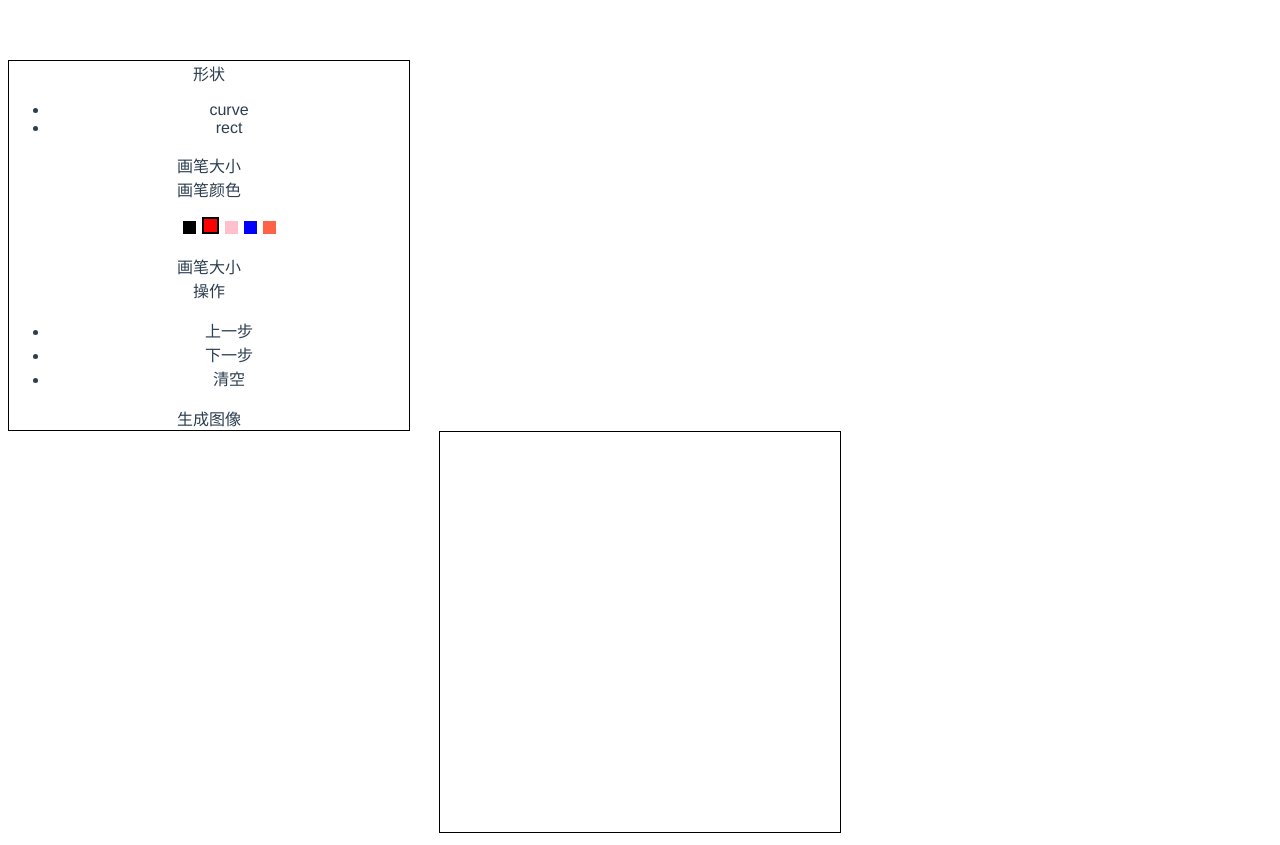
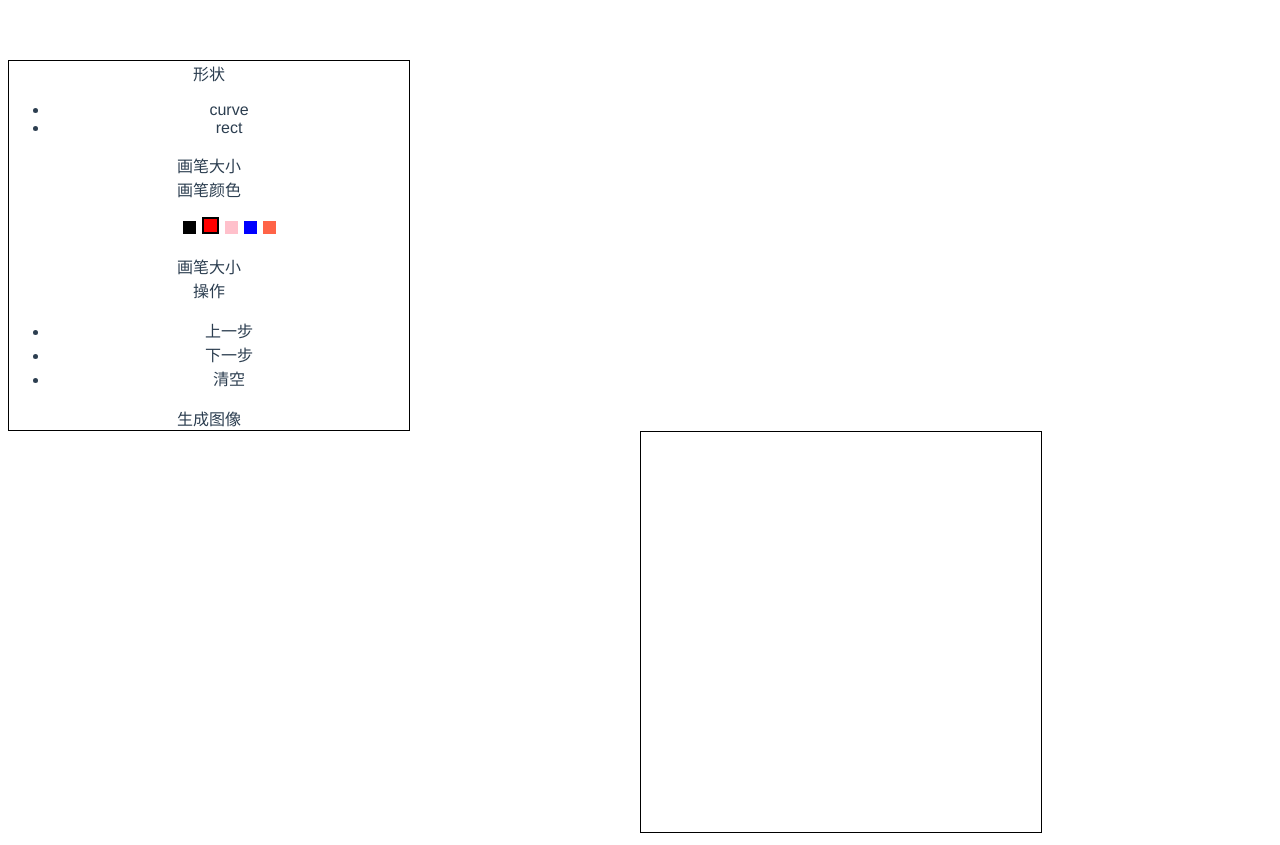
Before and after one commit to fangbinwei/painter_vue, a Vue app: page /#/ in a window 1280 px wide. Built offline with nearby package versions, Linux system fonts and the light colour scheme.

Commit message:
画矩形保留轨迹

```diff
--- a/src/components/Hello.vue
+++ b/src/components/Hello.vue
@@ -33,6 +33,7 @@
           </section>
         <section class="pic-generator">生成图像</section>
       </div>
+      <div class="canvas-wrap">
         <canvas
         id="canvas"
         width="400"
@@ -43,6 +44,18 @@
         @touchstart="canvasDown"
         @touchmove="canvasMove"
         @touchend="canvasUp"></canvas>
+        <canvas
+        id="canvas-track"
+        width="400"
+        height="400"
+        @mousedown="canvasDown"
+        @mousemove="canvasMove"
+        @mouseup="canvasUp"
+        @touchstart="canvasDown"
+        @touchmove="canvasMove"
+        @touchend="canvasUp"></canvas>
+    </div>
+
       </div>
   </div>
 </template>
@@ -53,10 +66,12 @@ export default {
   data () {
     return {
       canvas: null,
+      canvasTrack: null,
       shapes: ['curve', 'rect'],
       colors: ['black', 'red', 'pink', 'blue', 'tomato'],
       canvasMouseMove: false,
       context: {},
+      trackContext: {},
       config: {
         lineShape: 'curve',
         lineWidth: 1,
@@ -87,7 +102,12 @@ export default {
       let {lineWidth, lineColor, lineShape} = this.config
       this.context.lineWidth = lineWidth
       this.context.lineColor = lineColor
-      this.context.strokeStyle = this.config.lineColor
+      this.context.strokeStyle = lineColor
+
+      // track
+      this.trackContext.lineWidth = lineWidth
+      this.trackContext.lineColor = lineColor
+      this.trackContext.strokeStyle = lineColor
     },
     setShape (shape) {
       this.config.lineShape = shape
@@ -113,7 +133,7 @@ export default {
         case 'prev':
         case 'next':
         case 'clear':
-          this.context.clearRect(0, 0, this.context.canvas.width, this.context.canvas.height)
+          this.clear()
           break
       }
     },
@@ -127,7 +147,33 @@ export default {
       }
 
     },
-    /**@argument type:'curve' */
+    clearTrack () {
+      this.trackContext.clearRect(0, 0, this.context.canvas.width, this.context.canvas.height)
+    },
+    clear () {
+      this.context.clearRect(0, 0, this.context.canvas.width, this.context.canvas.height)
+    },
+    drawRect (e, context, clearFlag) {
+      let endX, endY, w, h, width, height, offsetX, offsetY
+      endX = this.getMousePos(e, this.canvas).x
+      endY = this.getMousePos(e, this.canvas).y
+      w = endX - this.shapeStart.x
+      h = endY - this.shapeStart.y
+      offsetX = (w < 0) ? w : 0
+      offsetY = (h < 0) ? h : 0
+      width = Math.abs(endX - this.shapeStart.x)
+      height = Math.abs(endY - this.shapeStart.y)
+      if (clearFlag) {
+        context.clearRect(0, 0, this.canvas.width, this.canvas.height)
+      }
+      context.beginPath()
+      context.rect(this.shapeStart.x + offsetX, this.shapeStart.y + offsetY, width, height)
+      context.stroke()
+
+    },
+    /**
+     * @param {string} type 'curve' or 'rect' and etc.
+     */
     drawStrategies (type) {
       switch(type) {
         case 'curve':
@@ -148,7 +194,6 @@ export default {
                 let canvasX, canvasY
                 canvasX = this.getMousePos(e, this.canvas).x
                 canvasY = this.getMousePos(e, this.canvas).y
-                console.log(this.context)
                 this.context.lineTo(canvasX, canvasY)
                 this.context.stroke()
               }
@@ -167,23 +212,13 @@ export default {
             },
             canvasMove (e) {
               if (this.canvasMouseMove) {
-                let endX, endY, w, h, width, height, offsetX, offsetY
-                endX = this.getMousePos(e, this.canvas).x
-                endY = this.getMousePos(e, this.canvas).y
-                w = endX - this.shapeStart.x
-                h = endY - this.shapeStart.y
-                offsetX = (w < 0) ? w : 0
-                offsetY = (h < 0) ? h : 0
-                width = Math.abs(endX - this.shapeStart.x)
-                height = Math.abs(endY - this.shapeStart.y)
-                this.context.clearRect(0, 0, this.canvas.width, this.canvas.height)
-                this.context.beginPath()
-                this.context.rect(this.shapeStart.x + offsetX, this.shapeStart.y + offsetY, width, height)
-                this.context.stroke()
+                this.drawRect(e, this.trackContext, true)
               }
             },
             canvasUp (e) {
               this.canvasMouseMove = false
+              this.clearTrack()
+              this.drawRect(e, this.context, false)
             }
           }
         case 'circle':
@@ -193,25 +228,10 @@ export default {
   },
   mounted () {
     this.canvas = document.getElementById('canvas')
+    this.canvasTrack = document.getElementById('canvas-track')
     this.context = this.canvas.getContext('2d')
+    this.trackContext = this.canvasTrack.getContext('2d')
     this.setCanvasStyle()
-    // (function draw () {
-    //   var canvas = document.getElementById('canvas')
-    //   if (canvas.getContext) {
-    //     var ctx = canvas.getContext('2d')
-    //     ctx.beginPath()
-    //     ctx.arc(100, 100, 99, 2 * Math.PI, false)
-
-    //     ctx.moveTo(194, 100)
-    //     ctx.arc(100, 100, 94, 0, 2* Math.PI, false)
-
-    //     ctx.translate(100, 100)
-    //     ctx.rotate(1)
-    //     ctx.moveTo(0,0)
-    //     ctx.lineTo(0, -85)
-    //     ctx.stroke()
-    //   }
-    // })()
   }
 }
 </script>
@@ -234,8 +254,17 @@ export default {
 .line-color .active {
   border: 2px solid black;
 }
+
+/* canvas */
 canvas {
   border: 1px solid black;
   cursor: crosshair;
+  position: absolute;
+}
+#canvas {
+  z-index: 2;
+}
+#canvas-track {
+  z-index: 3;
 }
 </style>
```
Lines whose indentation alone changed are shown as unchanged.
